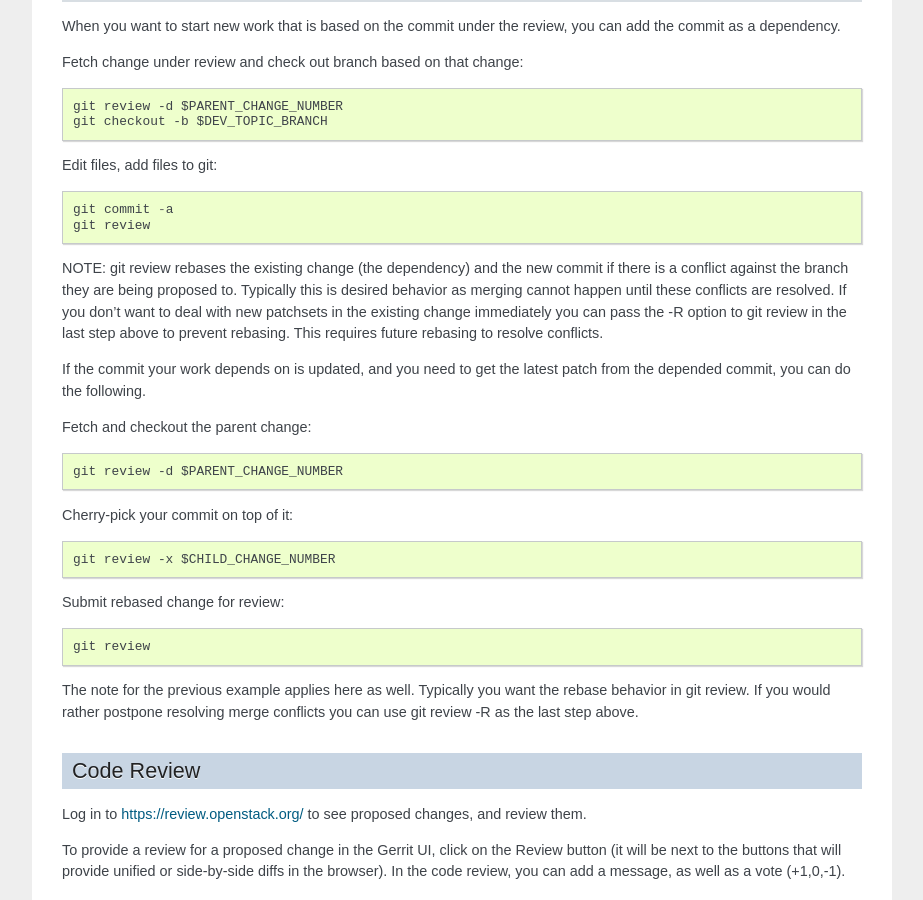
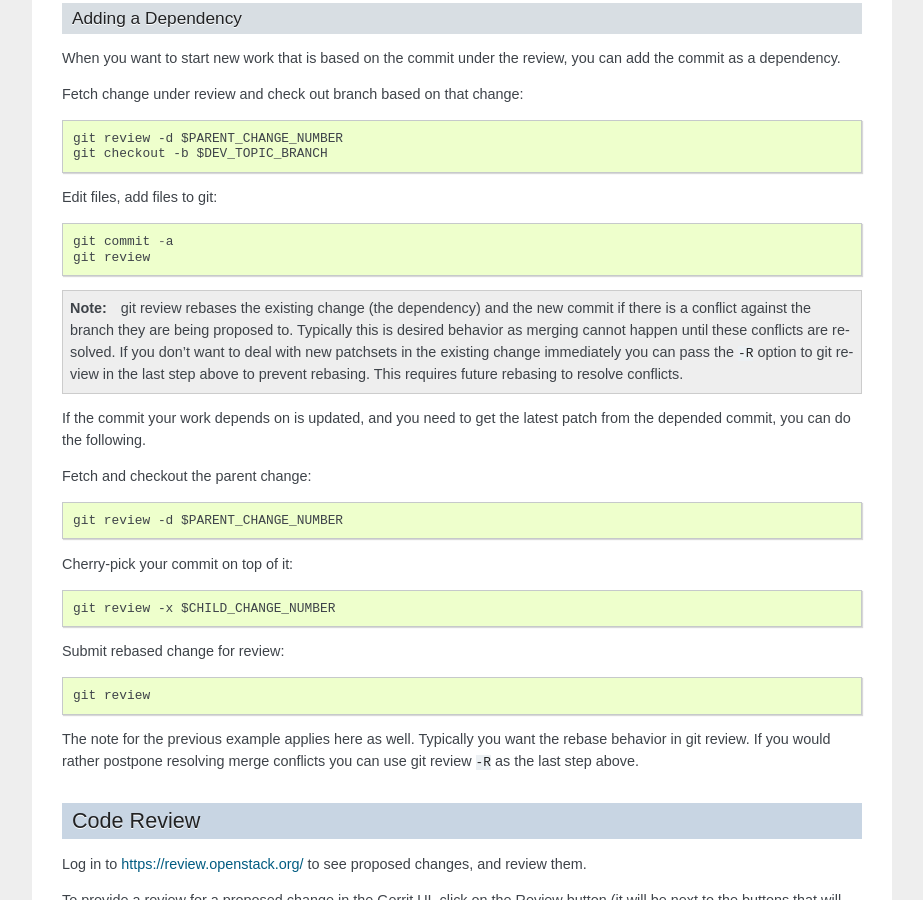
Before and after one commit to openstack-archive/infra-manual, a Sphinx documentation site: the page built from doc/source/developers.rst, in a window 1280 px wide and 900 px high, scrolled down 5036 px. Shown: the whole window, without its empty margins (198-1121 px from the left). Built offline with Sphinx 7.4.7, drawn with Linux system fonts in a browser that asks for light colours; some of the changed text lies outside the part shown.

```diff
--- a/doc/source/developers.rst
+++ b/doc/source/developers.rst
@@ -231,9 +231,9 @@ Make your changes, commit them, and submit them for review::
 
   git commit -a
 
-Caution: Do not check in changes on your master branch.  Doing so will
-cause merge commits when you pull new upstream changes, and merge
-commits will not be accepted by Gerrit.
+.. Note:: Do not check in changes on your master branch.  Doing so will
+    cause merge commits when you pull new upstream changes, and merge
+    commits will not be accepted by Gerrit.
 
 Submitting a Change for Review
 ------------------------------
@@ -295,13 +295,13 @@ Edit files, add files to git::
   git commit -a
   git review
 
-NOTE: git review rebases the existing change (the dependency) and the
-new commit if there is a conflict against the branch they are being
-proposed to. Typically this is desired behavior as merging cannot
-happen until these conflicts are resolved. If you don't want to deal
-with new patchsets in the existing change immediately you can pass
-the -R option to git review in the last step above to prevent
-rebasing. This requires future rebasing to resolve conflicts.
+.. Note:: git review rebases the existing change (the dependency) and the
+    new commit if there is a conflict against the branch they are being
+    proposed to. Typically this is desired behavior as merging cannot
+    happen until these conflicts are resolved. If you don't want to deal
+    with new patchsets in the existing change immediately you can pass
+    the ``-R`` option to git review in the last step above to prevent
+    rebasing. This requires future rebasing to resolve conflicts.
 
 If the commit your work depends on is updated, and you need to get the
 latest patch from the depended commit, you can do the following.
@@ -320,7 +320,7 @@ Submit rebased change for review::
 
 The note for the previous example applies here as well. Typically you
 want the rebase behavior in git review. If you would rather postpone
-resolving merge conflicts you can use git review -R as the last step
+resolving merge conflicts you can use git review ``-R`` as the last step
 above.
 
 Code Review
```
Also changed, not shown: other parts of doc/source/developers.rst (+2 -2 lines).
